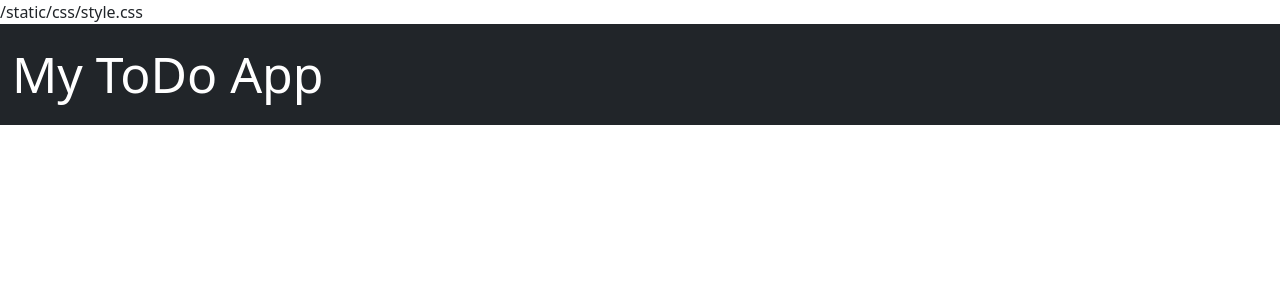
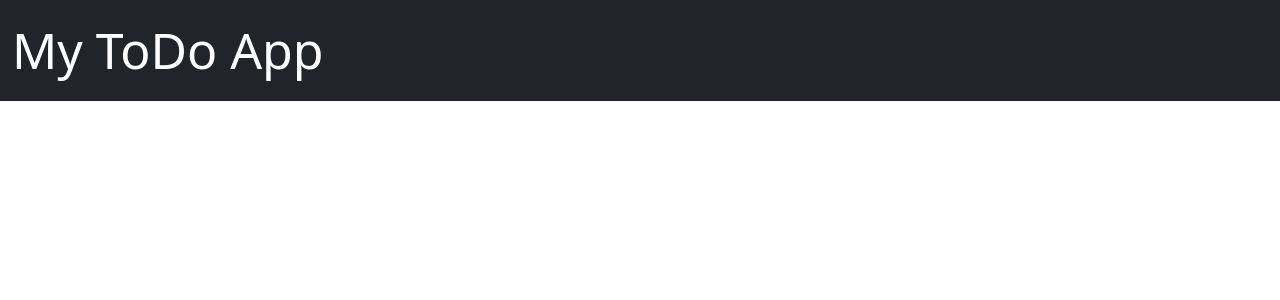
Before and after one commit to srinidhibhat45/flask-todo, a Python web app: template templates/base.html in a window 1280 px wide. Shown: the top 300 px of the page. Run offline with Jinja, Linux system fonts and the light colour scheme; the template is opened without the code that fills it, so the values that code supplies are empty; some libraries are stand-ins or nearby versions.

Commit message:
fixed frontend

```diff
--- a/templates/base.html
+++ b/templates/base.html
@@ -5,8 +5,6 @@
     <!-- Required meta tags -->
     <meta charset="utf-8">
     <meta name="viewport" content="width=device-width, initial-scale=1">
-
-    {{ url_for('static', filename='css/style.css') }}
     <link rel="stylesheet" href="{{ url_for('static', filename='js/app.js') }}">
     <!-- Bootstrap CSS -->
     <link href="https://cdn.jsdelivr.net/npm/bootstrap@5.0.1/dist/css/bootstrap.min.css" rel="stylesheet"
```
